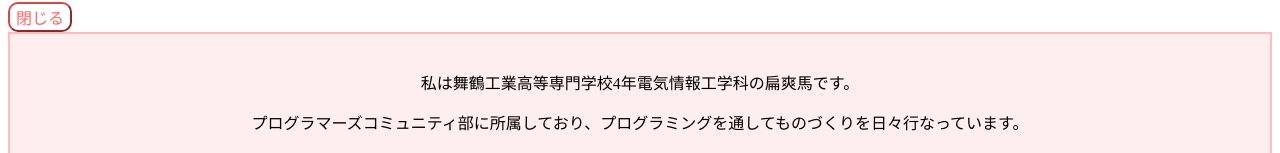
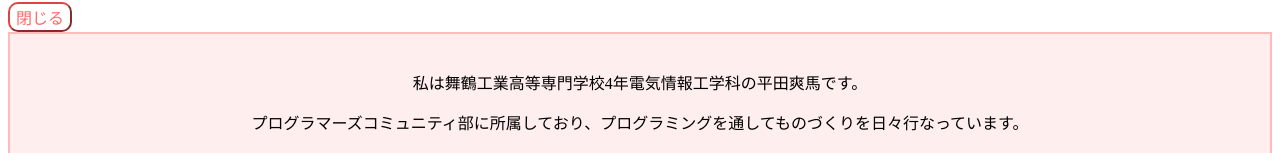
Before and after one commit to s-hirata0831/vue-begin, a Vue app: page / in a window 1280 px wide. Shown: the part 726-879 px from the top of the page. Built offline with nearby package versions, Linux system fonts and the light colour scheme.

Commit message:
fix: typoを直して再build

```diff
--- a/src/components/Home.vue
+++ b/src/components/Home.vue
@@ -48,7 +48,7 @@ export default{
         </button>
         <transition name="slide">
             <div v-if="sw" class="panel">
-                <p>私は舞鶴工業高等専門学校4年電気情報工学科の扁爽馬です。</p>
+                <p>私は舞鶴工業高等専門学校4年電気情報工学科の平田爽馬です。</p>
                 <p>プログラマーズコミュニティ部に所属しており、プログラミングを通してものづくりを日々行なっています。</p>
                 <p>昨年の全国高等専門学校プログラミングコンテストでは課題部門で優秀賞を受賞しました。</p>
             </div>
```
Also changed, not shown: 2 other files (tests, documents, lock files or other folders).
